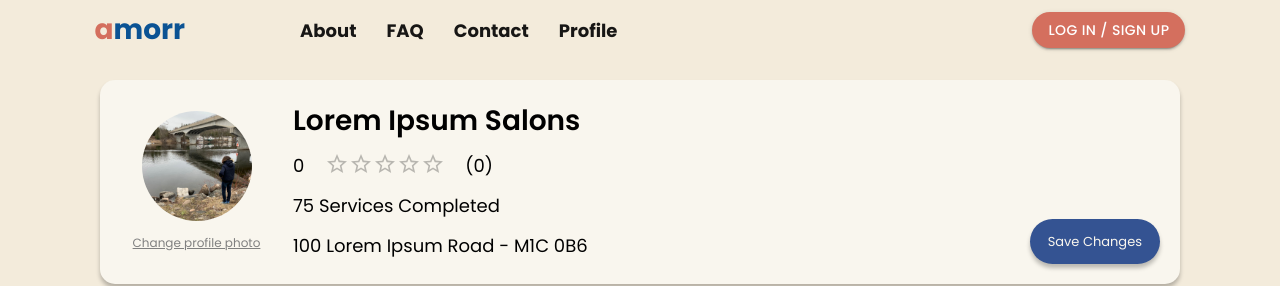
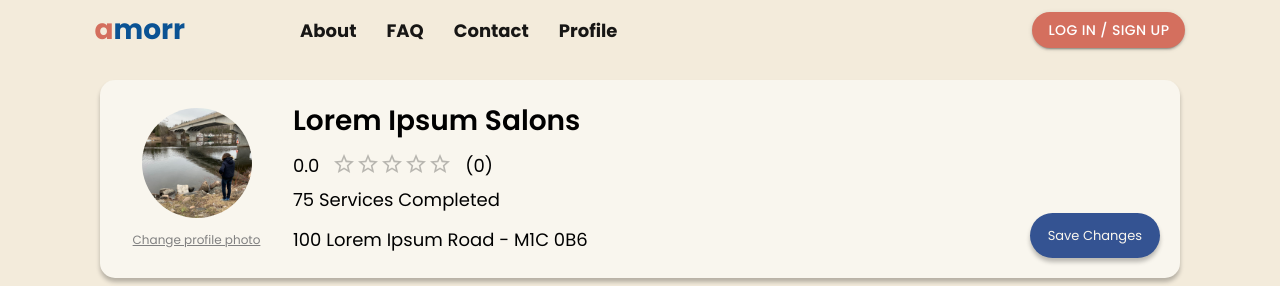
Before and after one commit to serhatgktp/amorr, a React (Create React App) app in the folder frontend/: page /sp-profile in a window 1280 px wide. Shown: the top 286 px of the page. Built offline with nearby package versions, Linux system fonts and the light colour scheme; no server answers; some icons are missing.

Commit message:
185 modified typo in get req and in app.py from type to types

```diff
--- a/frontend/src/components/service_provider_profile/service_provider_info/service_provider_info.jsx
+++ b/frontend/src/components/service_provider_profile/service_provider_info/service_provider_info.jsx
@@ -22,7 +22,9 @@ const ServiceProviderInfo = () => {
             setAddr(data.address);
             setFullName(data.full_name);
             setNumRating(data.num_ratings);
-            setRating(data.avg_ratings);
+            setRating(data.avg_rating);
+            console.log(data.num_ratings);
+            console.log(data.avg_rating);
           })
         );
         setUser({full_name: "Lorem Ipsum Salons", address: "100 Lorem Ipsum Road - M1C 0B6", total_rating: 0, num_ratings: 0, profile_photo: null})
@@ -97,7 +99,7 @@ const ServiceProviderInfo = () => {
                 <div id="service_provider_name">{fullName}</div>
 
                 <div id="rating">
-                    <span className="rating_num">{rating}</span>
+                    <span className="rating_num">{rating.toFixed(1)}</span>
                     <Rating name="read-only" size="medium" value={rating} precision={0.1} readOnly />
                     <span className="rating_num">({numRating})</span>
                 </div>
--- a/frontend/src/components/service_provider_profile/service_provider_info/service_provider_info_styles.css
+++ b/frontend/src/components/service_provider_profile/service_provider_info/service_provider_info_styles.css
@@ -20,7 +20,7 @@
     display:flex;
     justify-content: space-between;
     width: 200px;
-    margin: 6px 0px;
+    margin: 0px 0px;
     margin-top: 10px;
 }
 
```
Also changed, not shown: 1 other file (tests, documents, lock files or other folders).
